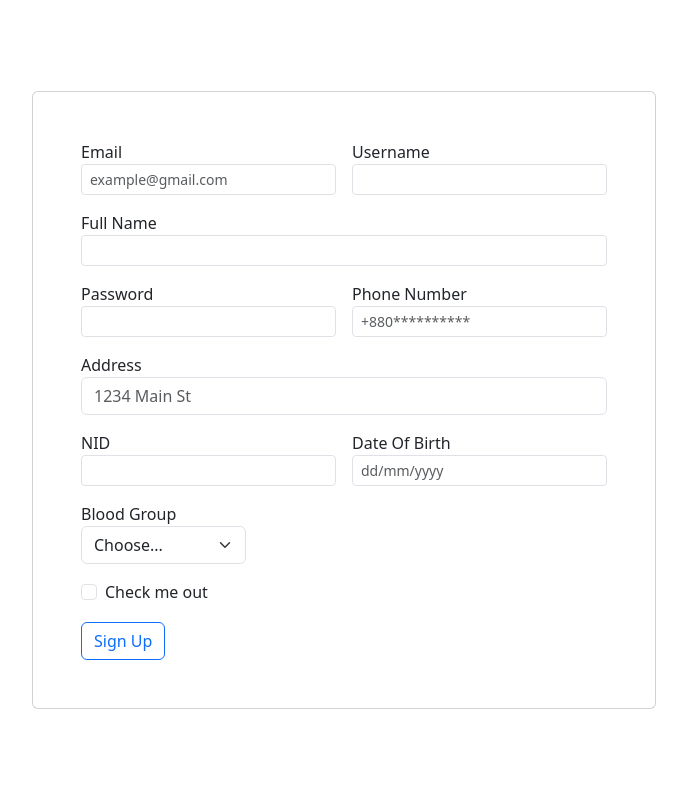
After one commit to fluidpotata/CSE470_Project, a Flask app: template templates/signup.html in a window 1280 px wide. The commit adds this page. Shown: the whole page, without its empty margins (296-983 px from the left). Run offline with Flask 3, Linux system fonts and the light colour scheme; the template is opened without the code that fills it, so the values that code supplies are empty; parts of the project's set-up code (start-up, migrations or seed data) failed here and were passed over.

Commit message:
Authentication features: front-end of Login and sign—up added

```diff
--- /dev/null
+++ b/templates/signup.html
@@ -0,0 +1,75 @@
+<!doctype html>
+<html lang="en">
+  <head>
+    <meta charset="utf-8">
+    <meta name="viewport" content="width=device-width, initial-scale=1">
+    <title>Sign in</title>
+    <link href="https://cdn.jsdelivr.net/npm/bootstrap@5.3.3/dist/css/bootstrap.min.css" rel="stylesheet" integrity="sha384-QWTKZyjpPEjISv5WaRU9OFeRpok6YctnYmDr5pNlyT2bRjXh0JMhjY6hW+ALEwIH" crossorigin="anonymous">
+</head>
+  <body>
+    <div class="container min-vh-100 d-flex justify-content-center align-items-center w-50 p-2">
+        <div class="card p-5">
+            <form class="row g-3">
+                <div class="col-md-6">
+                    <label for="inputEmail4" class="colFormLabelSm">Email</label>
+                    <input type="email" class="form-control form-control-sm" id="inputEmail4" placeholder="example@gmail.com">
+                </div>
+                <div class="col-md-6">
+                    <label for="username" class="colFormLabelSm">Username</label>
+                    <input type="username" class="form-control form-control-sm" id="username">
+                </div>
+                <div class="col-12">
+                    <label for="name" class="colFormLabelSm">Full Name</label>
+                    <input type="text" class="form-control form-control-sm" id="name">
+                </div>
+                <div class="col-md-6">
+                    <label for="inputPassword4" class="colFormLabelSm">Password</label>
+                    <input type="password" class="form-control form-control-sm" id="inputPassword4">
+                </div>
+                <div class="col-md-6">
+                    <label for="phoneNumber" class="colFormLabelSm">Phone Number</label>
+                    <input type="text" class="form-control form-control-sm" id="phoneNumber" placeholder="+880**********">
+                </div>
+                <div class="col-12">
+                    <label for="inputAddress" class="colFormLabelSm">Address</label>
+                    <input type="text" class="form-control" id="inputAddress" placeholder="1234 Main St">
+                </div>
+                <div class="col-md-6">
+                    <label for="nid" class="colFormLabelSm">NID</label>
+                    <input type="text" class="form-control form-control-sm" id="nid">
+                </div>
+                <div class="col-md-6">
+                    <label for="dob" class="colFormLabelSm">Date Of Birth</label>
+                    <input type="text" class="form-control form-control-sm" id="dob" placeholder="dd/mm/yyyy">
+                </div>
+                <div class="col-md-4">
+                    <label for="bloodgroup" class="colFormLabelSm">Blood Group</label>
+                    <select id="bloodgroup" class="form-select">
+                    <option selected>Choose...</option>
+                    <option>A+</option>
+                    <option>A-</option>
+                    <option>B+</option>
+                    <option>B-</option>
+                    <option>AB+</option>
+                    <option>AB-</option>
+                    <option>O+</option>
+                    <option>O-</option>
+                    </select>
+                </div>
+                <div class="col-12">
+                    <div class="form-check">
+                      <input class="form-check-input" type="checkbox" id="gridCheck">
+                      <label class="form-check-label" for="gridCheck">
+                        Check me out
+                      </label>
+                    </div>
+                </div>
+                <div class="col-12">
+                    <button type="submit" class="btn btn-outline-primary">Sign Up</button>
+                </div>
+            </form>
+        </div>
+    </div>
+    <script src="https://cdn.jsdelivr.net/npm/bootstrap@5.3.3/dist/js/bootstrap.bundle.min.js" integrity="sha384-YvpcrYf0tY3lHB60NNkmXc5s9fDVZLESaAA55NDzOxhy9GkcIdslK1eN7N6jIeHz" crossorigin="anonymous"></script>
+</body>
+</html>
```
Also changed, not shown: templates/index.html (+14 -8 lines), templates/login.html (+28 -8 lines).
